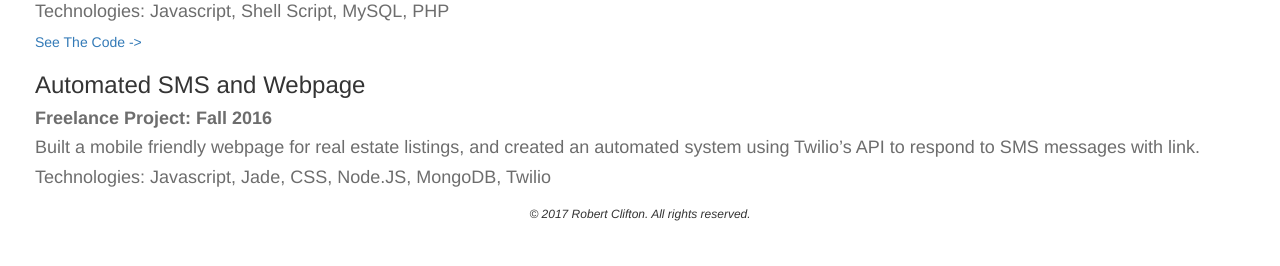
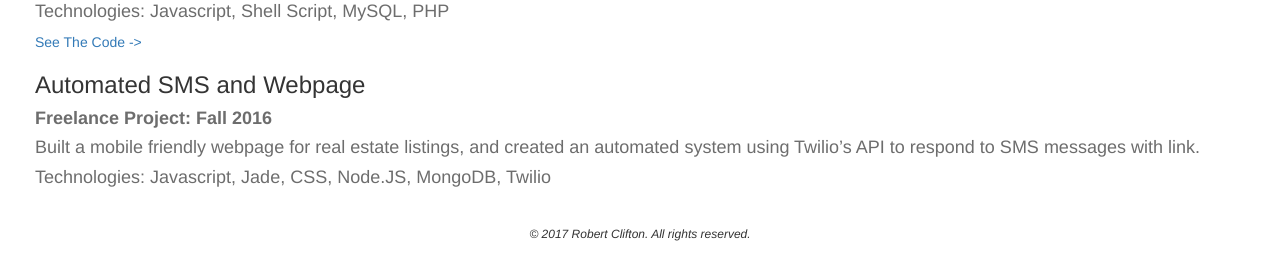
Before and after one commit to rdclif/GCloud-WebProject, a Flask app: page /resume in a window 1280 px wide. Shown: the part 3194-3460 px from the top of the page. Before the commit the page ends 3415 px from the top, so only its background shows below. Run offline with Flask 2, Linux system fonts and the light colour scheme; some libraries are stand-ins or nearby versions.

Commit message:
tweaks for top button

```diff
--- a/static/style.css
+++ b/static/style.css
@@ -64,14 +64,9 @@
     display: none;
 }
 
-/* Change the link color to #111 (black) on hover */
+
 .menu-bar li a:hover {
     background-color: #111;
-}
-
-footer {
-    width: 100%;
-    text-align: center;
 }
 
 
@@ -465,3 +460,13 @@
     background-size: cover;
     background-position: center center;
 }
+
+/*
+------- footer --------
+*/
+footer {
+    width: 100%;
+    text-align: center;
+    padding-top: 10px;
+    padding-bottom: 15px;
+}
--- a/templates/base.html
+++ b/templates/base.html
@@ -3,7 +3,7 @@
 <head>
     <meta charset="UTF-8">
     <meta name="viewport" content="width=device-width, initial-scale=1.0" >
-    <link rel="stylesheet" type="text/css" href="/static/style.css?v=1.43">
+    <link rel="stylesheet" type="text/css" href="/static/style.css?v=1.44">
     <link rel="icon" type="image/png" href="/static/img/favicon-32x32.png" sizes="32x32" />
     <link rel="icon" type="image/png" href="/static/img/favicon-16x16.png" sizes="16x16" />
     <title>Robert D. Clifton</title>
@@ -48,7 +48,7 @@
 <script src="https://ajax.googleapis.com/ajax/libs/jquery/3.2.1/jquery.min.js"></script>
 
 <!-- jQuery Code -->
-<script src="/static/nav.js"></script>
+<script src="/static/nav.js?v=1.0"></script>
 
 <!-- Bootstrap -->
 <script src="https://maxcdn.bootstrapcdn.com/bootstrap/3.3.7/js/bootstrap.min.js"></script>
```
